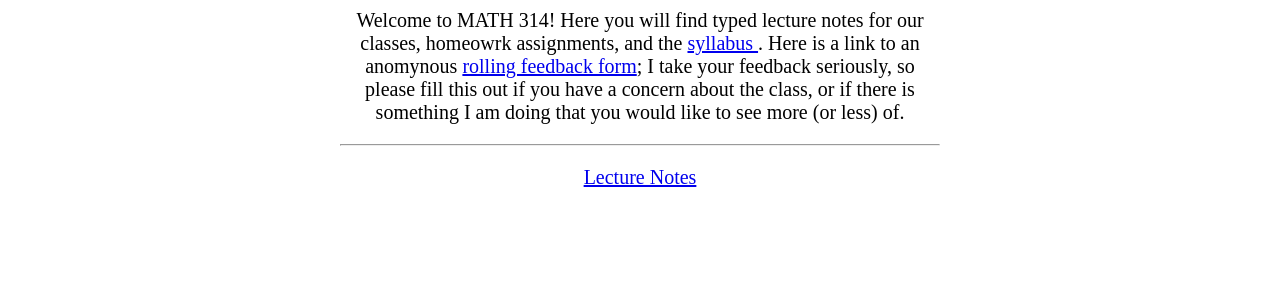
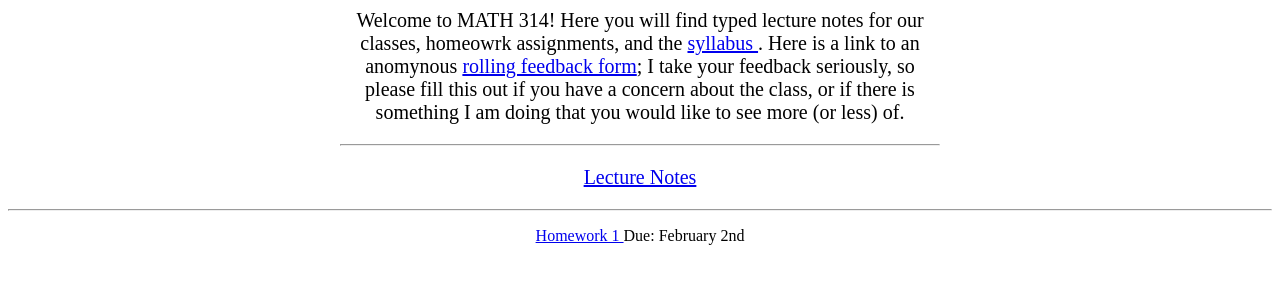
Before and after one commit to taylor-j-murray/taylor.j.murray, a plain HTML site: page math314S24.html in a window 1280 px wide. Shown: the part 278-562 px from the top of the page. Drawn offline with Linux system fonts and the light colour scheme.

Commit message:
Update math314S24.html

```diff
--- a/math314S24.html
+++ b/math314S24.html
@@ -41,6 +41,11 @@
         </p>
 		</div>
 
+	<hr>
+
+	<p>
+	<a href="MATH_314_HW_1 (1).pdf"> Homework 1 </a> Due: February 2nd
+	</p>
 
 	</div>
 
```
